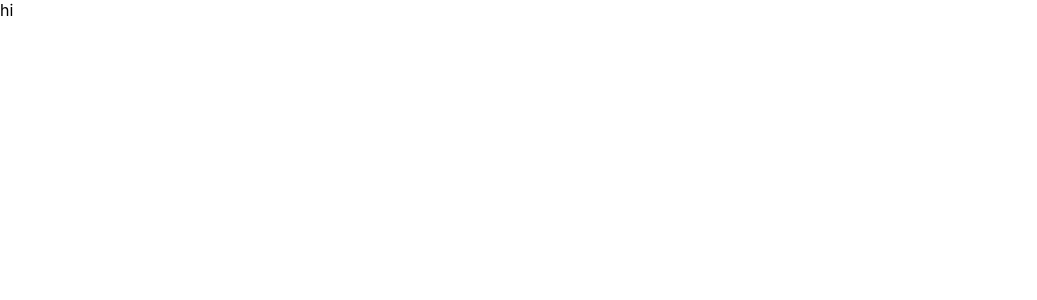
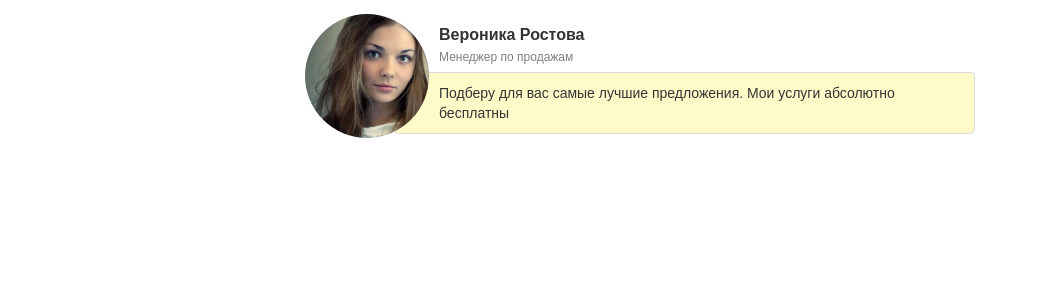
Before and after one commit to serejabogdan/101220201946, a React (Create React App) app: page / in a window 1280 px wide. Shown: the top 300 px of the page, without its empty margins (0-1037 px from the left). Built offline with nearby package versions, Linux system fonts and the light colour scheme.

Commit message:
added: User component and variables.scss

```diff
--- a/src/App.js
+++ b/src/App.js
@@ -1,8 +1,13 @@
 import React from 'react';
-import './App.css';
+import './App.scss';
+import User from './components/User/User';
 
 function App() {
-  return <div className="App">hi</div>;
+  return (
+    <div className="wrapper">
+      <User />
+    </div>
+  );
 }
 
 export default App;
--- /dev/null
+++ b/src/App.scss
@@ -0,0 +1,16 @@
+@import './components/variables.scss';
+
+body {
+  font-family: Arial;
+  font-style: normal;
+  font-weight: normal;
+  color: $primary-font-color;
+}
+
+.wrapper {
+  max-width: 720px;
+  margin: 0 auto;
+  box-sizing: border-box;
+  padding: 0 20px;
+  overflow: hidden;
+}
--- /dev/null
+++ b/src/components/User/User.js
@@ -0,0 +1,22 @@
+import React from 'react';
+import './User.scss';
+import photo from '../../assets/images/photo.png';
+
+const User = () => {
+  return (
+    <div className="user">
+      <div className="user__photo-wrapper">
+        <img className="user__photo" src={photo} alt="" />
+      </div>
+      <div className="user__info">
+        <h1 className="user__name">Вероника Ростова</h1>
+        <div className="user__job-title">Менеджер по продажам</div>
+        <div className="user__current-info">
+          Подберу для вас самые лучшие предложения. Мои услуги абсолютно бесплатны
+        </div>
+      </div>
+    </div>
+  );
+};
+
+export default User;
--- /dev/null
+++ b/src/components/User/User.scss
@@ -0,0 +1,49 @@
+@import '../variables.scss';
+
+.user {
+  padding: 14px 5px;
+  display: flex;
+
+  &__photo-wrapper {
+    max-height: 124px;
+    max-width: 124px;
+    position: relative;
+    border-radius: 100%;
+    overflow: hidden;
+    margin-right: 10px;
+    flex-shrink: 0;
+  }
+
+  &__photo {
+    width: 160px;
+    margin-left: -10px;
+    margin-top: -2px;
+  }
+
+  &__name {
+    font-weight: bold;
+    font-size: 16px;
+    line-height: 20px;
+    margin-bottom: 2px;
+    color: $primary-font-color;
+  }
+
+  &__job-title {
+    font-size: 12px;
+    line-height: 20px;
+    color: $secondary-font-color;
+    margin-bottom: 5px;
+  }
+
+  &__current-info {
+    background-color: #fffbc8;
+    border: 1px solid #dadada;
+    box-sizing: border-box;
+    border-radius: 5px;
+    padding: 10px 14px 10px 45px;
+    margin-left: -46px;
+
+    font-size: 14px;
+    line-height: 20px;
+  }
+}
--- /dev/null
+++ b/src/components/variables.scss
@@ -0,0 +1,2 @@
+$primary-font-color: #333333;
+$secondary-font-color: #808080;
```
Also changed, not shown: src/assets/images/photo.png (added).
